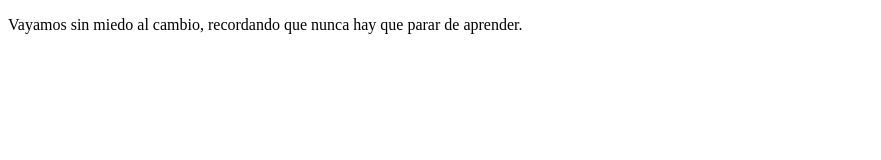
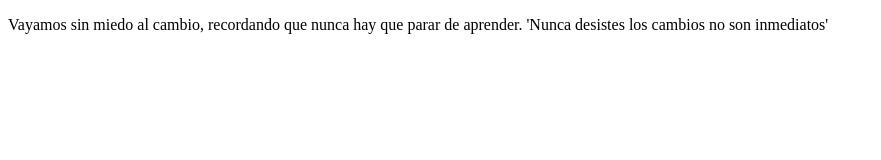
Before and after one commit to UnaTipaMas/CursoPrework, a plain HTML site: page index.html in a window 1280 px wide. Shown: the whole page, without its empty margins (0-881 px from the left). Drawn offline with Linux system fonts and the light colour scheme.

Commit message:
Se agrego una linea de motivacion

```diff
--- a/index.html
+++ b/index.html
@@ -8,7 +8,7 @@
 </head>
 <body>
     <p>Vayamos sin miedo al cambio, recordando que
-        nunca hay que parar de aprender.
+        nunca hay que parar de aprender. 'Nunca desistes los cambios no son inmediatos'
     </p>
 
 </body>
```
